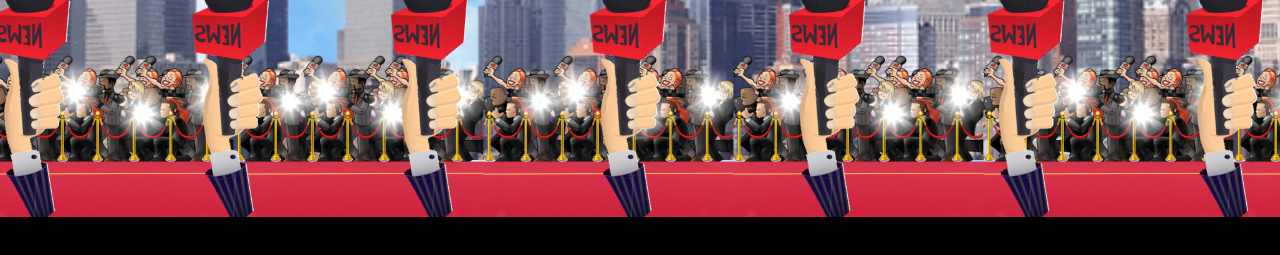
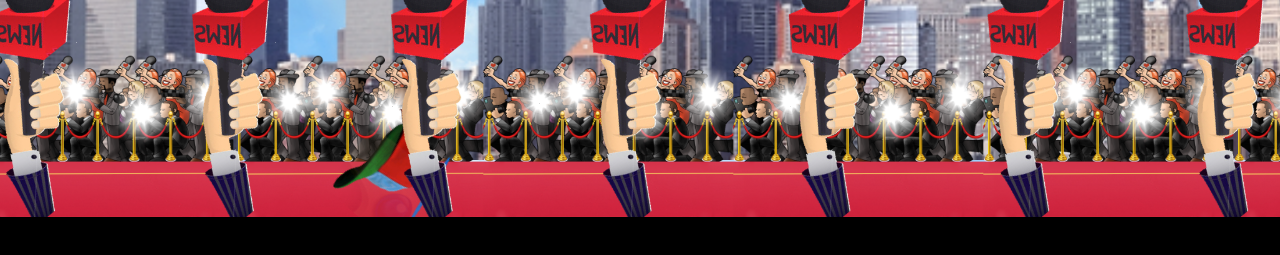
Before and after one commit to Karlk15/FlappyBird, a website: page app/index.html in a window 1280 px wide. Shown: the part 543-798 px from the top of the page. Drawn offline with nearby package versions, Linux system fonts and the light colour scheme; files that its build step writes are made by us from their sources.

Commit message:
Kanye hat animation

```diff
--- a/app/index.html
+++ b/app/index.html
@@ -25,8 +25,11 @@
         <![endif]-->
 
         <div class="GameCanvas">
+
             <div class="CityLandscape"></div>
-            <div class="Player"></div>
+            <div class="Player">
+                <div class="Cap"></div>
+            </div>
             <div class="Ground"></div>
             <div class="PipeBelow"></div>
             <div class="PipeAbove"></div>
@@ -35,6 +38,7 @@
                     <span class="Scoreboard-restartText">Restart</span>
                 </button>
             </div>
+
         </div>
 
         <!-- build:js scripts/vendor.js -->
--- a/app/scripts/player.js
+++ b/app/scripts/player.js
@@ -21,6 +21,8 @@ window.Player = (function() {
 		this.gravity = 0.04;
 		this.velocity = 0;
 	};
+
+
 
 	/**
 	 * Resets the state of the player for a new game.
@@ -58,7 +60,7 @@ window.Player = (function() {
 			this.pos.x + WIDTH > this.game.WORLD_WIDTH ||
 			this.pos.y < 0 ||
 			this.pos.y + HEIGHT > this.game.WORLD_HEIGHT) {
-			this.rotation = 180;
+			this.rotation = 130;
 			return this.game.gameover();
 		}
 	};
--- a/app/styles/_player.scss
+++ b/app/styles/_player.scss
@@ -12,3 +12,18 @@
 
     transform: translateZ(0);
 }
+
+
+.Cap {
+    // Absolutely position entities at 0,0 and use transform to
+    // move it around.
+    position: absolute;
+    top: 0;
+    left: 0;
+    width: em(120px);
+    height: em(100px);
+
+    background-image: url('../images/hat.png');
+
+    transform: translateZ(0);
+}
```
Also changed, not shown: app/images/hat.png (added), app/images/hat1.png (deleted), app/images/hat2.png (deleted), app/images/hat3.png (deleted), app/images/hat4.png (deleted), app/images/hat5.png (deleted), app/images/hat6.png (deleted), app/images/hat7.png (deleted), app/styles/main.css.
